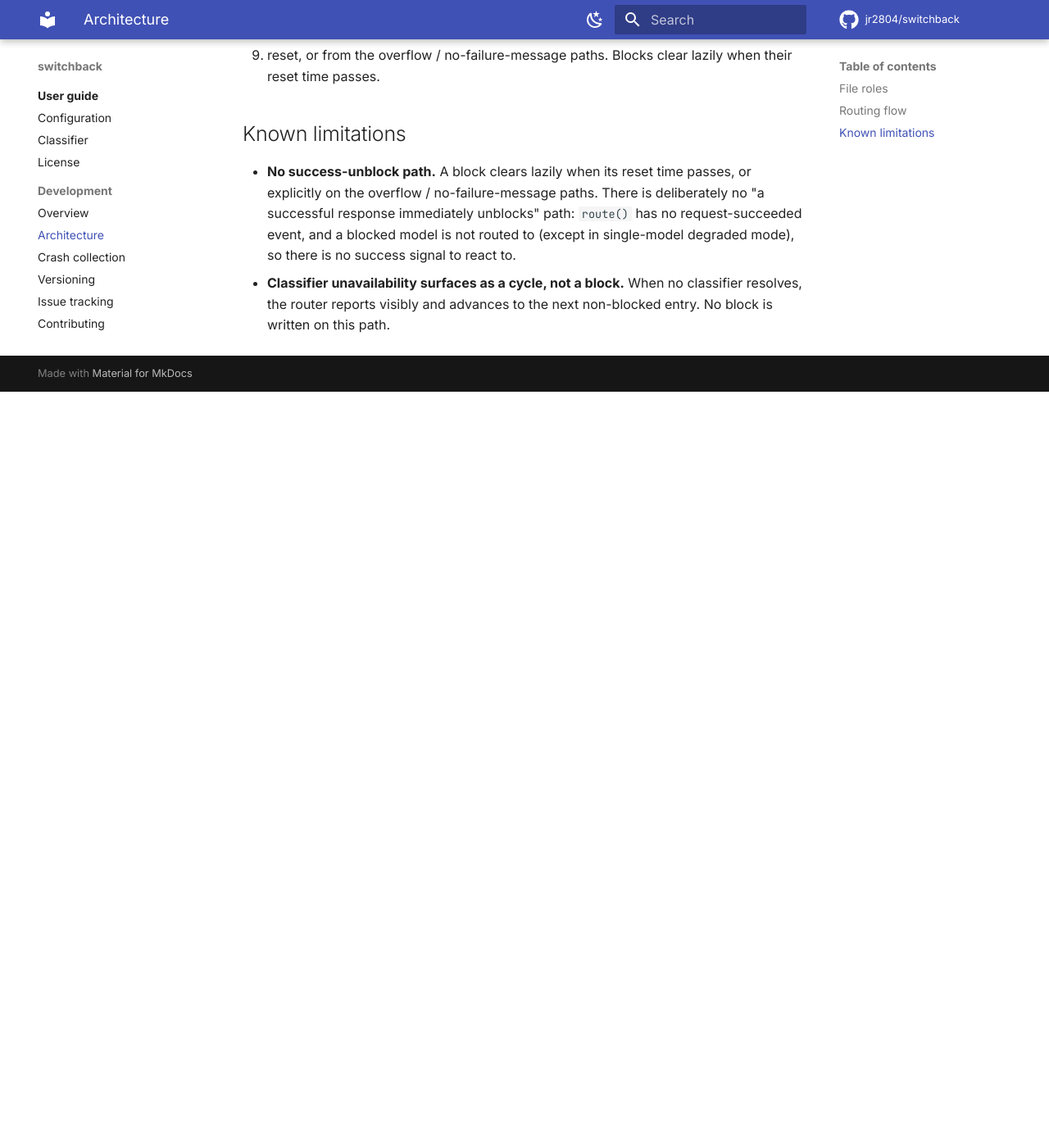
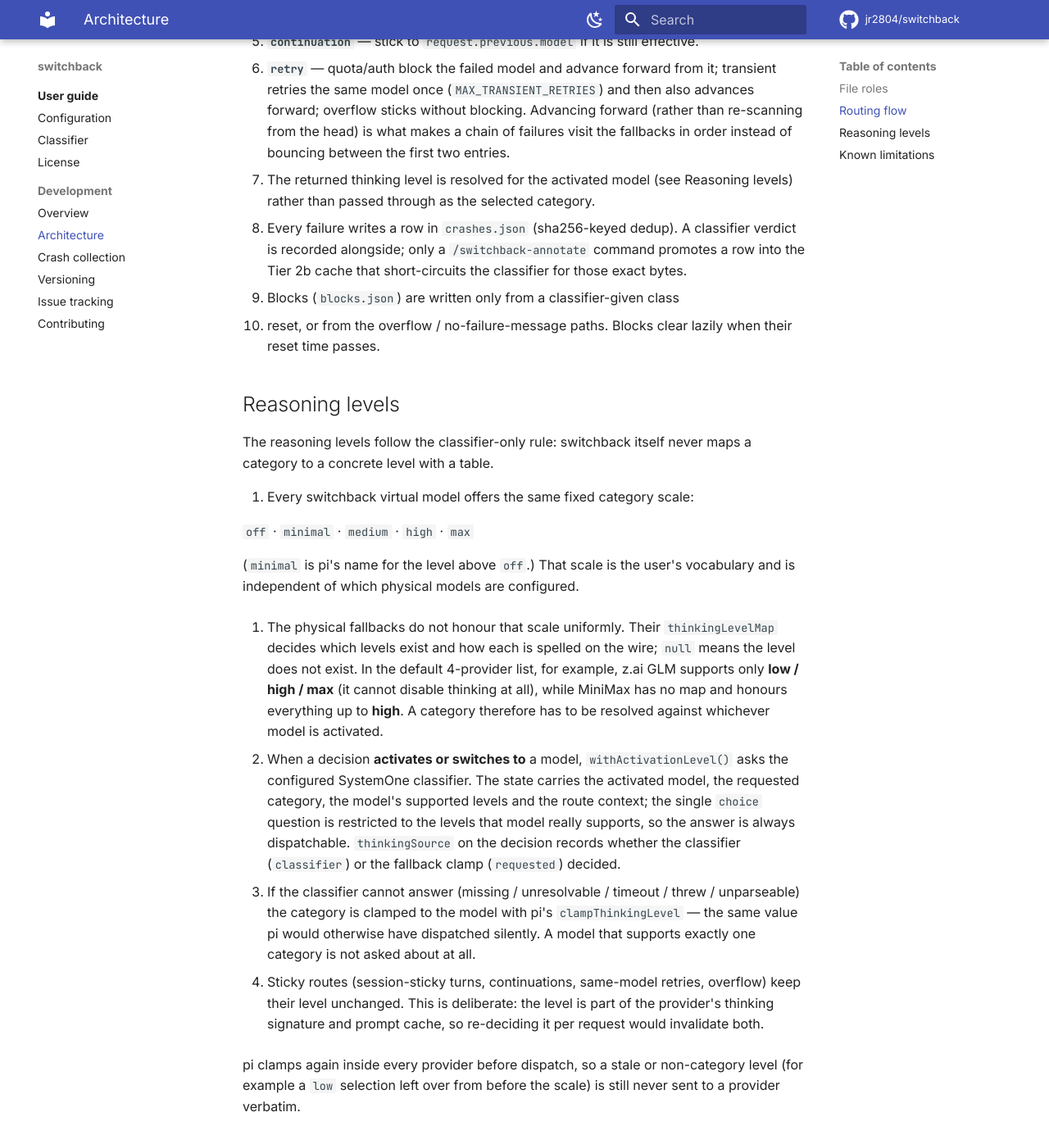
Before and after one commit to jr2804/switchback, an MkDocs documentation site: the page built from docs/architecture.md, in a window 1280 px wide and 1400 px high, scrolled down 2639 px. Shown: the top 1396 px of the window at 82% size. Built offline with MkDocs 1.6.1 and Material for MkDocs 9.7.7, drawn with Linux system fonts in a browser that asks for light colours; comment, search, counter and statistics services are not loaded; before the commit the page ends 3117 px from its top, so only the background shows below that; some of the changed text lies outside the part shown.

Commit message:
docs: reflect sticky routing, reasoning levels and test counts
Document the sticky/forward-walk semantics, the reasoning-level design (fixed categories, per-model availability, classifier resolution at activation, clamp fallback) and the refreshed per-file test counts.

```diff
--- a/docs/architecture.md
+++ b/docs/architecture.md
@@ -9,17 +9,18 @@
 | `src/config.ts` | `loadConfig()`: lookup, parse, validate `switchback.yaml` (YAML only; see Configuration). |
 | `src/state.ts` | Atomic read/write of `<piConfigDir>/switchback/blocks.json` with lazy pruning. Migration from the legacy `<cwd>/.pi/switchback.json` (per-key max timestamp wins, then delete). Default block duration when no reset time is parseable from the error: 5 minutes (`now + 5 * 60_000` in `blockModel()`). |
 | `src/classify.ts` | `classifyError()`: classifier-only with Tier 2b annotation cache. Four branches — (0) annotation cache hit (raw-message sha256 in `crashes.json` with user `annotated`) returns the annotated class with `source: "annotation"`; (a) `stopReason === "length"` (pi's typed field) short-circuits to `overflow` with `source: "structured"`; (b) the configured `ctx.modelRegistry.classify()` is the ONLY message-derived decision (`source: "classifier"`); (c) classifier missing / unresolvable / timeout / threw / unparseable returns a tagged `no-classifier` signal. **Jev prompt v1 LOCKED 2026-10-04** against 41 passively-collected real error samples. No keyword sets, no HTTP-code patterns, no regex-based reset extractor. Exports `PROMPT_VERSION` stamped on every classifier verdict. |
-| `src/routing.ts` | `decide()` and `buildRoute()`: routing logic. On `no-classifier`: report via `inputs.notify` (wired to `ctx.ui.notify` in `index.ts` when `ctx.hasUI`) and cycle to the next non-blocked effective entry — no blocks write on this path. On classifier verdict quota / auth / unknown: block the failed model with the classifier-supplied reset, advance. On transient: retry-same up to `MAX_TRANSIENT_RETRIES`. On overflow: stick without blocking. Emits `ConfigInvalidError` (with greyed detail) when zero effective fallbacks remain; throws `Error("switchback: ... exhausted")` when the user is quota-locked across every entry. Never throws for missing picks on greyed entries. Every retry with a real failure is also recorded in `crashes.json` (one row per outcome) so the corpus grows during normal use. |
+| `src/routing.ts` | `decide()` and `buildRoute()`: routing logic. On `no-classifier`: report via `inputs.notify` (wired to `ctx.ui.notify` in `index.ts` when `ctx.hasUI`) and cycle to the next non-blocked effective entry — no blocks write on this path. On classifier verdict quota / auth / unknown: block the failed model with the classifier-supplied reset, advance **forward** from it. On transient: retry-same up to `MAX_TRANSIENT_RETRIES`, then advance forward. On overflow: stick without blocking. Every switch then resolves the reasoning level for the activated model (`withActivationLevel`). Emits `ConfigInvalidError` (with greyed detail) when zero effective fallbacks remain; throws `Error("switchback: ... exhausted")` when the user is quota-locked across every entry. Never throws for missing picks on greyed entries. Every retry with a real failure is also recorded in `crashes.json` (one row per outcome) so the corpus grows during normal use. |
 | `src/crashes.ts` | Atomic read/write of `<piConfigDir>/switchback/crashes.json` with sha256-keyed dedup. Recording (`recordCrash`) updates count/last/verdictHistory. Tier 2b annotation cache (`annotateCrash`) writes a user-confirmed class that short-circuits the classifier call on those exact bytes. Corrupt files are quarantined (`.corrupt.<ts>` suffix) and a fresh empty map is returned so the router keeps working. |
-| `src/availability.ts` | `resolveFallbacks()` and `pickNextEffective()`: per-route catalog validity, degraded mode. |
+| `src/availability.ts` | `resolveFallbacks()` and `pickNextEffective()`: per-route catalog validity, degraded mode, and the ordered forward walk (`startAfter` + wrap) that makes consecutive failures visit the fallbacks in order. |
+| `src/thinking.ts` | `SWITCHBACK_THINKING_LEVELS`, `availableCategories()`, `chooseThinkingLevel()`: the fixed reasoning-level category scale and its per-model resolution by the classifier at model activation. See Reasoning levels. |
 | `src/simulate.ts` | `loadSimulate()`, `simulateRetry()`: test harness for synthetic errors. |
-| `tests/router.test.ts` | 54 tests covering routing structure, blind cycle (all 5 no-classifier reasons), classifier-mocked quota/auth/transient/unknown (incl. the real MiniMax Token Plan capture), minimum-dwell enforcement, step 8 catalog validity, F2 stopReason short-circuit, exhaustion, state persistence, config loader, constants, and buildRoute wire-up. |
+| `tests/router.test.ts` | 62 tests covering routing structure, blind cycle (all 5 no-classifier reasons), classifier-mocked quota/auth/transient/unknown (incl. the real MiniMax Token Plan and 529-overload captures), session stickiness, the forward multi-model failover walk, step 8 catalog validity, F2 stopReason short-circuit, exhaustion, reasoning-level resolution, state persistence, config loader, constants, and buildRoute wire-up. |
 | `tests/classify-inventory.test.ts` | 15 corpus-preservation tests: every expected scenario in `switchback.simulate.json` is present, incl. the verbatim 2026-10-04 zai 401 probe and the MiniMax Token Plan capture. |
 | `tests/crashes.test.ts` | 25 crash-store tests: roundtrip, atomic write, dedup, verdictHistory bound, all 5 no-classifier reasons, all 5 classified verdict classes, Tier 2b annotation cache (unannotated → classifier still called; annotated → short-circuit), annotation validation (5 valid classes + reject), ambiguous short-hash handling, corrupt-file quarantine. |
 | `tests/state-migration.test.ts` | 5 migration tests: legacy `<cwd>/.pi/switchback.json` → new `<piConfigDir>/switchback/blocks.json` with per-key max, idempotent, blockModel writes only to the new path. |
 | `tests/commands.test.ts` | 6 snapshot + parser tests of the six command outputs and the annotate-args parser. |
 | `tests/config.test.ts` | 14 tests covering DEFAULT_CONFIG, findModelConfig errors, cwd-first precedence, the YAML-only lookup, and the classifier-field validation (baseUrl / api / apiKey). |
-| `tests/integration-classifier.test.ts` | 10 opt-in tests (9 skipped by default) that drive the real `classifyError` through a real SystemOne transport against the corpus. Gated on `SWITCHBACK_CLASSIFIER_*` env vars — see [Classifier](classifier.md#live-classifier-validation-opt-in). |
+| `tests/integration-classifier.test.ts` | 11 opt-in tests (10 skipped by default) that drive the real `classifyError` through a real SystemOne transport against the corpus. Gated on `SWITCHBACK_CLASSIFIER_*` env vars — see [Classifier](classifier.md#live-classifier-validation-opt-in). |
 | `switchback.yaml` / `.example` | User config (default 4-provider fallback list). |
 | `switchback.simulate.json` | Synthetic error scenarios for `/switchback-simulate`. |
 
@@ -30,15 +31,19 @@
    model registry (as an explicit parameter), and the session branch state.
 3. `decide()` resolves the fallback list against the current catalog
    (`resolveFallbacks()`), then dispatches by reason:
-   - **`user` / `direct`** — pick the first non-blocked effective entry.
-     `MIN_DWELL_MS` (30s) is enforced here against `lastSwitchAtMs`: within the
-     window the router stays on the current model unless it is blocked or no
-     longer available.
+   - **`user` / `direct`** — stay on the session's current model. The session is
+     sticky: only a blocked or no-longer-available current model is left behind,
+     and the walk then continues **forward** from its position (wrapping to the
+     head). A branch with no state yet starts at the head of the list.
    - **`continuation`** — stick to `request.previous.model` if it is still
      effective.
-   - **`retry`** — quota/auth advance to the next non-blocked entry;
-     transient retries the same model once (`MAX_TRANSIENT_RETRIES`); overflow
-     sticks without blocking.
+   - **`retry`** — quota/auth block the failed model and advance forward from it;
+     transient retries the same model once (`MAX_TRANSIENT_RETRIES`) and then also
+     advances forward; overflow sticks without blocking. Advancing forward (rather
+     than re-scanning from the head) is what makes a chain of failures visit the
+     fallbacks in order instead of bouncing between the first two entries.
+   - The returned thinking level is resolved for the activated model (see
+     Reasoning levels) rather than passed through as the selected category.
 4. Every failure writes a row in `crashes.json` (sha256-keyed dedup). A
    classifier verdict is recorded alongside; only a `/switchback-annotate`
    command promotes a row into the Tier 2b cache that short-circuits the
@@ -46,6 +51,49 @@
 5. Blocks (`blocks.json`) are written only from a classifier-given class
    - reset, or from the overflow / no-failure-message paths. Blocks clear
    lazily when their reset time passes.
+
+## Reasoning levels
+
+The reasoning levels follow the classifier-only rule: switchback itself never
+maps a category to a concrete level with a table.
+
+1. Every switchback virtual model offers the same fixed category scale:
+
+   `off` · `minimal` · `medium` · `high` · `max`
+
+   (`minimal` is pi's name for the level above `off`.) That scale is the user's
+   vocabulary and is independent of which physical models are configured.
+
+2. The physical fallbacks do not honour that scale uniformly. Their
+   `thinkingLevelMap` decides which levels exist and how each is spelled on the
+   wire; `null` means the level does not exist. In the default 4-provider list,
+   for example, z.ai GLM supports only **low / high / max** (it cannot disable
+   thinking at all), while MiniMax has no map and honours everything up to
+   **high**. A category therefore has to be resolved against whichever model is
+   activated.
+
+3. When a decision **activates or switches to** a model, `withActivationLevel()`
+   asks the configured SystemOne classifier. The state carries the activated
+   model, the requested category, the model's supported levels and the route
+   context; the single `choice` question is restricted to the levels that model
+   really supports, so the answer is always dispatchable. `thinkingSource` on the
+   decision records whether the classifier (`classifier`) or the fallback clamp
+   (`requested`) decided.
+
+4. If the classifier cannot answer (missing / unresolvable / timeout / threw /
+   unparseable) the category is clamped to the model with pi's
+   `clampThinkingLevel` — the same value pi would otherwise have dispatched
+   silently. A model that supports exactly one category is not asked about at
+   all.
+
+5. Sticky routes (session-sticky turns, continuations, same-model retries,
+   overflow) keep their level unchanged. This is deliberate: the level is part of
+   the provider's thinking signature and prompt cache, so re-deciding it per
+   request would invalidate both.
+
+pi clamps again inside every provider before dispatch, so a stale or
+non-category level (for example a `low` selection left over from before the
+scale) is still never sent to a provider verbatim.
 
 ## Known limitations
 
```
Also changed, not shown: docs/development.md (+10 -6 lines).
